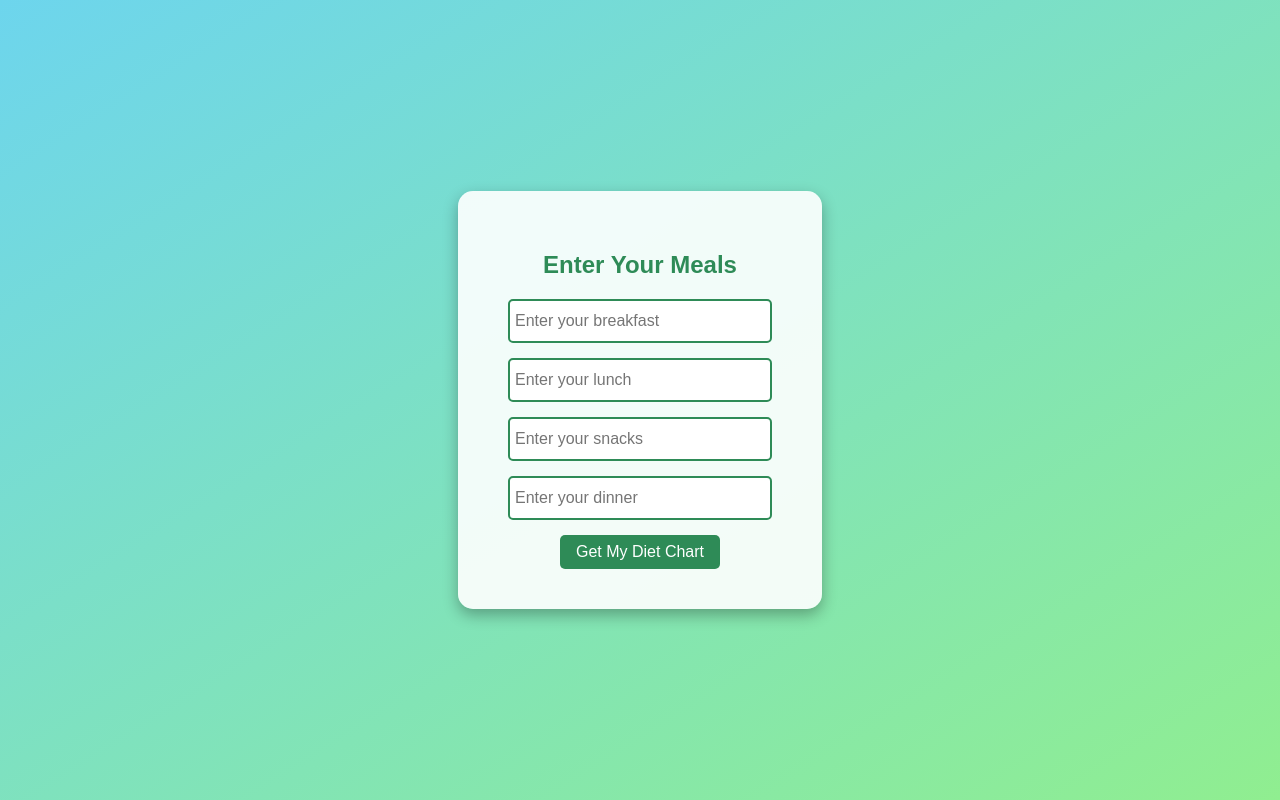
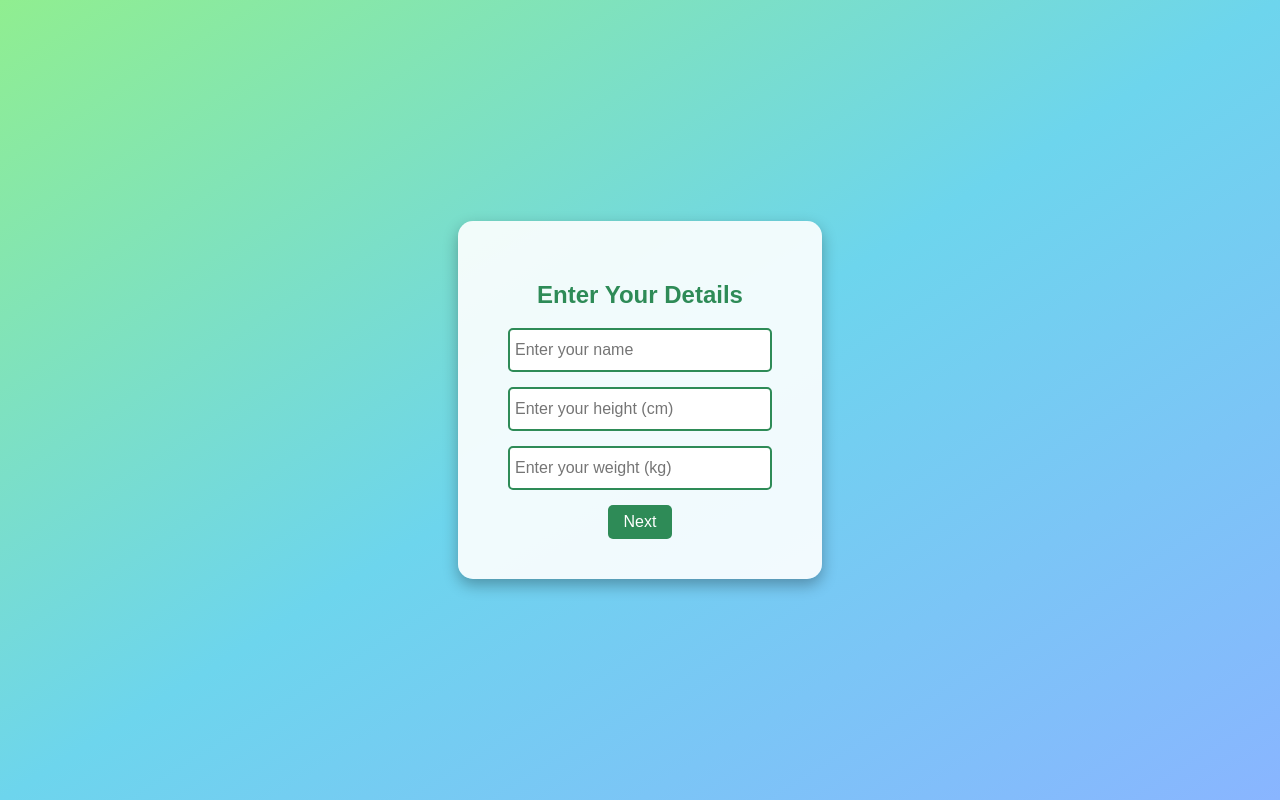
Before and after one commit to shkaaaaaaaa0803-art/diet-app, a plain HTML site: page templates/login.html in a window 1280 px wide. Drawn offline with Linux system fonts and the light colour scheme.

Commit message:
login.html

```diff
--- a/templates/login.html
+++ b/templates/login.html
@@ -1,17 +1,20 @@
+
+
+
 <!DOCTYPE html>
 <html lang="en">
 <head>
   <meta charset="UTF-8">
   <meta name="viewport" content="width=device-width, initial-scale=1.0">
-  <title>Meal Entry</title>
+  <title>User Details</title>
   <style>
     body {
       font-family: Arial, sans-serif;
-      background: linear-gradient(to bottom right, #6dd5ed, #90ee90);
-      height: 100vh;
+      background: linear-gradient(to bottom right, #90ee90, #6dd5ed, #89b5ff);
       display: flex;
       justify-content: center;
       align-items: center;
+      height: 100vh;
       margin: 0;
     }
     .form-container {
@@ -30,8 +33,8 @@
       border: 2px solid #2e8b57;
       border-radius: 5px;
       padding: 5px;
+      font-size: 16px;
       margin-bottom: 15px;
-      font-size: 16px;
     }
     button {
       background-color: #2e8b57;
@@ -49,30 +52,27 @@
 </head>
 <body>
   <div class="form-container">
-    <h2>Enter Your Meals</h2>
-    <form id="mealForm">
-      <input type="text" id="breakfast" placeholder="Enter your breakfast"><br>
-      <input type="text" id="lunch" placeholder="Enter your lunch"><br>
-      <input type="text" id="snacks" placeholder="Enter your snacks"><br>
-      <input type="text" id="dinner" placeholder="Enter your dinner"><br>
-      <button type="button" onclick="goToResult()">Get My Diet Chart</button>
+    <h2>Enter Your Details</h2>
+    <form id="detailsForm">
+      <input type="text" id="name" placeholder="Enter your name" required><br>
+      <input type="text" id="height" placeholder="Enter your height (cm)" required><br>
+      <input type="text" id="weight" placeholder="Enter your weight (kg)" required><br>
+      <button type="button" onclick="goToFoodPage()">Next</button>
     </form>
   </div>
 
   <script>
-    function goToResult() {
-      const params = new URLSearchParams(window.location.search);
-      const name = params.get("name");
-      const height = params.get("height");
-      const weight = params.get("weight");
+    function goToFoodPage() {
+      const name = document.getElementById('name').value;
+      const height = document.getElementById('height').value;
+      const weight = document.getElementById('weight').value;
 
-      const breakfast = document.getElementById("breakfast").value;
-      const lunch = document.getElementById("lunch").value;
-      const snacks = document.getElementById("snacks").value;
-      const dinner = document.getElementById("dinner").value;
-
-      const url = `result.html?name=${encodeURIComponent(name)}&height=${encodeURIComponent(height)}&weight=${encodeURIComponent(weight)}&breakfast=${encodeURIComponent(breakfast)}&lunch=${encodeURIComponent(lunch)}&snacks=${encodeURIComponent(snacks)}&dinner=${encodeURIComponent(dinner)}`;
-      window.location.href = url;
+      if(name && height && weight) {
+        const url = `food.html?name=${encodeURIComponent(name)}&height=${encodeURIComponent(height)}&weight=${encodeURIComponent(weight)}`;
+        window.location.href = url;
+      } else {
+        alert('Please fill all fields!');
+      }
     }
   </script>
 </body>
```
